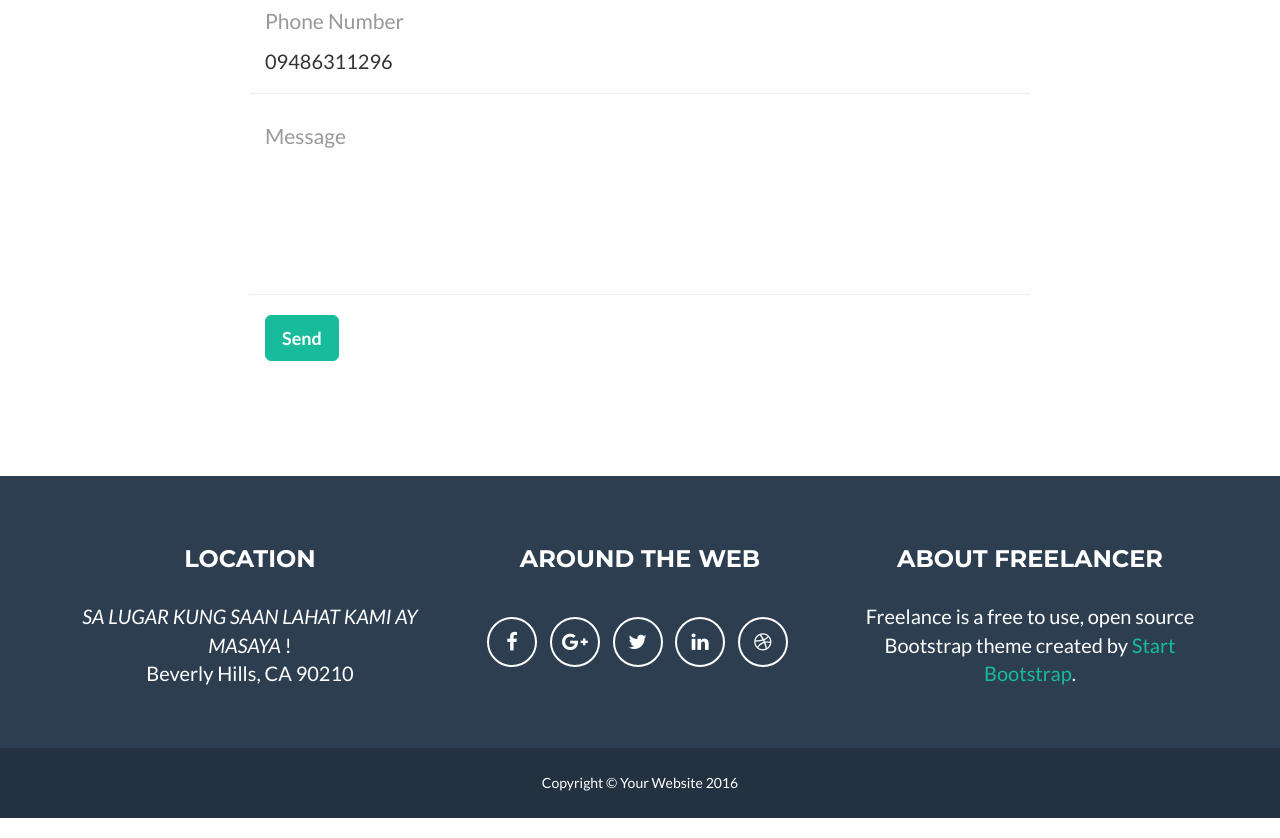
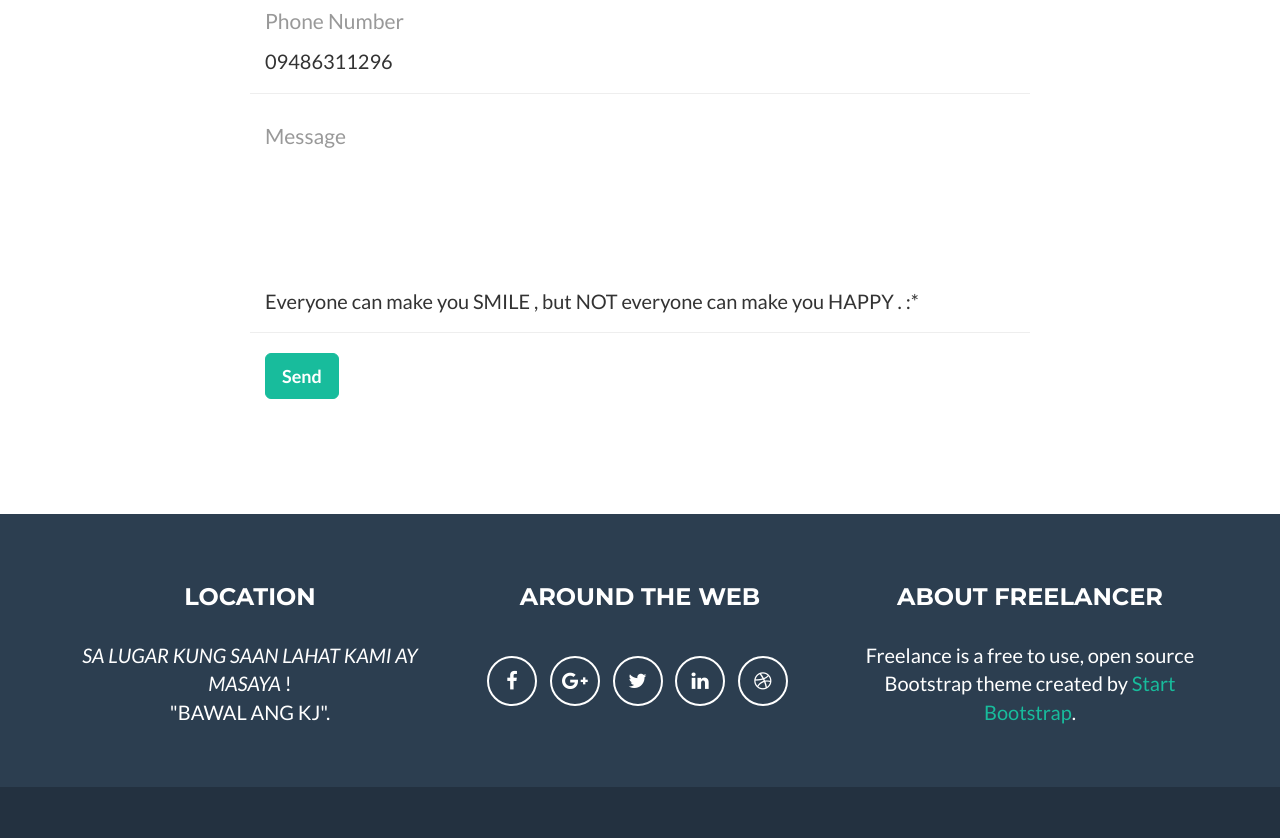
Before and after one commit to vanessagayot/vanessagayot.github.io, a website: page index.html in a window 1280 px wide. Shown: the part 2483-3321 px from the top of the page. Drawn offline with nearby package versions, Linux system fonts and the light colour scheme.

Commit message:
Update index.html

```diff
--- a/index.html
+++ b/index.html
@@ -141,7 +141,7 @@
                 </div>
                 <div class="col-lg-8 col-lg-offset-2 text-center">
                     <a href="#" class="btn btn-lg btn-outline">
-                        <i class="fa fa-download"></i> Download Theme
+                        <i class="fa fa-download"></i>
                     </a>
                 </div>
             </div>
@@ -191,7 +191,7 @@
                                 <label>Message</label>
                                 <textarea rows="5" class="form-control" placeholder="Message" id="message" required data-validation-required-message="Please enter a message."></textarea>
                                 <p class="help-block text-danger"></p>
-                                <p> </p>
+                                <p>Everyone can make you SMILE , but NOT everyone can make you HAPPY . :* </p>
                             </div>
                         </div>
                         <br>
@@ -215,7 +215,7 @@
                     <div class="footer-col col-md-4">
                         <h3>Location</h3>
                         <p> <em>SA LUGAR KUNG SAAN LAHAT KAMI AY MASAYA </em>!
-                            <br>Beverly Hills, CA 90210</p>
+                            <br>"BAWAL ANG KJ".</p>
                     </div>
                     <div class="footer-col col-md-4">
                         <h3>Around the Web</h3>
@@ -248,7 +248,7 @@
             <div class="container">
                 <div class="row">
                     <div class="col-lg-12">
-                        Copyright &copy; Your Website 2016
+
                     </div>
                 </div>
             </div>
```
